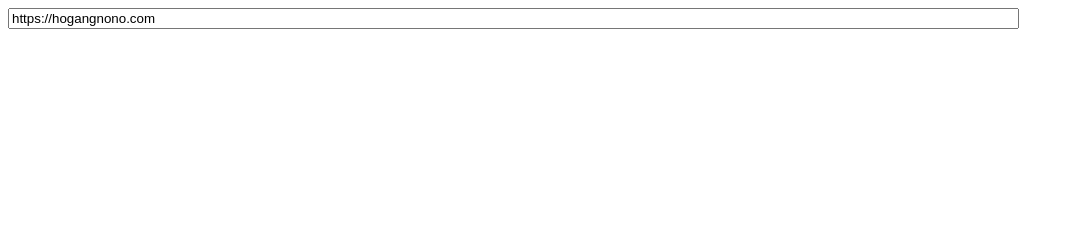
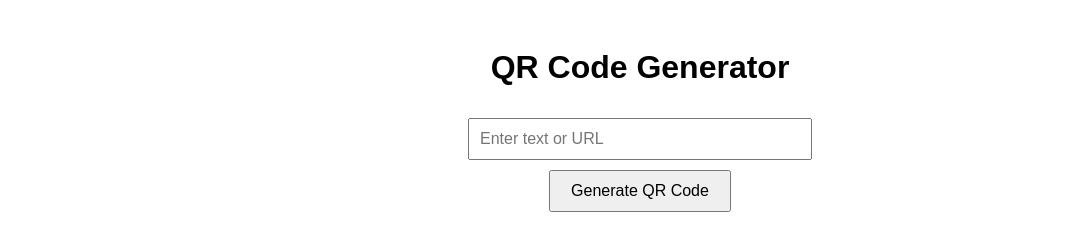
Before and after one commit to gs1pakistan/FilePass, a plain HTML site: page index.html in a window 1280 px wide. Shown: the whole page, without its empty margins (0-1074 px from the left). Drawn offline with Linux system fonts and the light colour scheme.

Commit message:
Your commit message

```diff
--- a/index.html
+++ b/index.html
@@ -1,2 +1,57 @@
-<input id="text" type="text" value="https://hogangnono.com" style="width:80%" /><br />
-<div id="qrcode"></div>
+<!DOCTYPE html>
+<html lang="en">
+<head>
+    <meta charset="UTF-8">
+    <meta name="viewport" content="width=device-width, initial-scale=1.0">
+    <title>QR Code Generator</title>
+    <style>
+        body {
+            font-family: Arial, sans-serif;
+            text-align: center;
+            padding: 20px;
+        }
+        .container {
+            max-width: 400px;
+            margin: 0 auto;
+        }
+        input[type="text"] {
+            width: 80%;
+            padding: 10px;
+            margin: 10px 0;
+            font-size: 1em;
+        }
+        button {
+            padding: 10px 20px;
+            font-size: 1em;
+            cursor: pointer;
+        }
+        img {
+            margin-top: 20px;
+            border: 1px solid #ddd;
+        }
+    </style>
+</head>
+<body>
+    <div class="container">
+        <h1>QR Code Generator</h1>
+        <input type="text" id="textInput" placeholder="Enter text or URL">
+        <button onclick="generateQRCode()">Generate QR Code</button>
+        <div id="qrCodeContainer">
+            <!-- QR Code will be displayed here -->
+        </div>
+    </div>
+
+    <script>
+        function generateQRCode() {
+            const text = document.getElementById("textInput").value;
+            if (text.trim() === "") {
+                alert("Please enter some text or a URL");
+                return;
+            }
+            const apiUrl = `https://api.qrserver.com/v1/create-qr-code/?size=150x150&data=${encodeURIComponent(text)}`;
+            const qrCodeContainer = document.getElementById("qrCodeContainer");
+            qrCodeContainer.innerHTML = `<img src="${apiUrl}" alt="QR Code">`;
+        }
+    </script>
+</body>
+</html>
```
